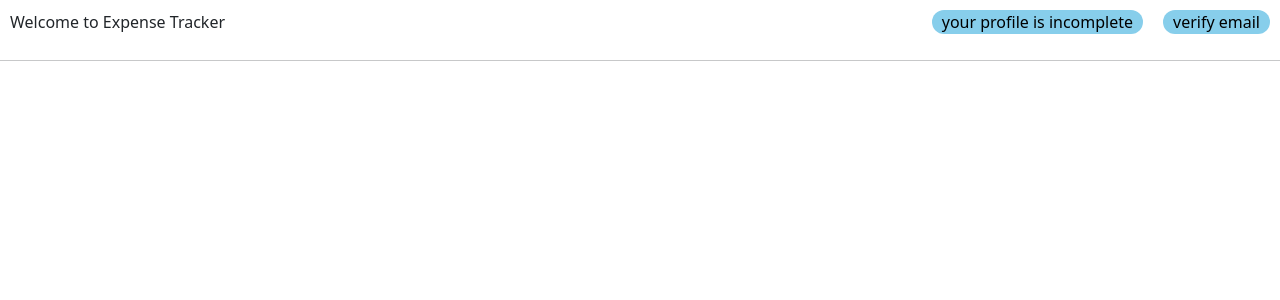
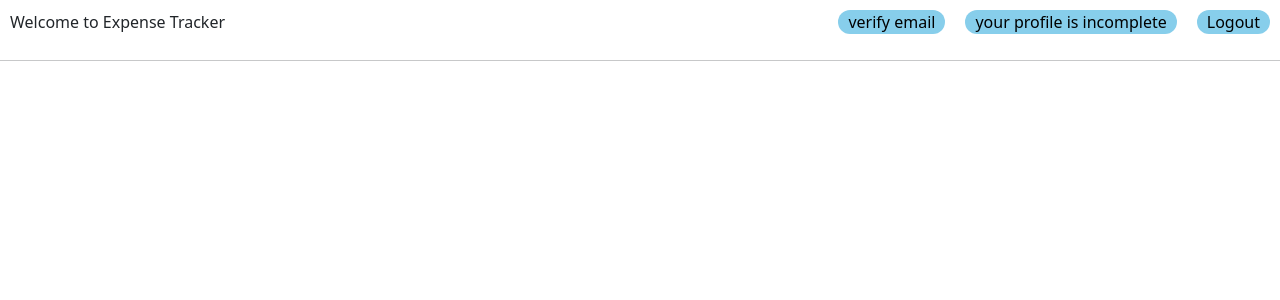
Before and after one commit to ajayjonna9/expensetracker, a React (Create React App) app: page /home in a window 1280 px wide. Shown: the top 300 px of the page. Built offline with nearby package versions, Linux system fonts and the light colour scheme.

Commit message:
adding logout

```diff
--- a/src/Components/Home/Home.js
+++ b/src/Components/Home/Home.js
@@ -10,6 +10,10 @@ const Home = () => {
 
   const gotoProfile = () => {
     navigator("/profile");
+  };
+  const onLogout = () => {
+    localStorage.removeItem("token");
+    navigator("/login");
   };
   const verifyEmail = async () => {
     try {
@@ -31,13 +35,15 @@ const Home = () => {
     <>
       <div className="d-flex ">
         <p className="home flex-grow-1">Welcome to Expense Tracker</p>
-
+        <button className="home" onClick={verifyEmail}>
+          verify email
+        </button>
         <button className="home" onClick={gotoProfile}>
           your profile is incomplete
         </button>
 
-        <button className="home" onClick={verifyEmail}>
-          verify email
+        <button className="home" onClick={onLogout}>
+          Logout
         </button>
       </div>
       <hr />
--- a/src/Components/Profile/Profile.js
+++ b/src/Components/Profile/Profile.js
@@ -59,7 +59,7 @@ const Profile = () => {
       try {
         console.log(contexVal.token, contexVal.email);
         const obj1 = {
-          idToken: contexVal.token,
+          idToken: localStorage.getItem("token"),
         };
         const head = {
           headers: {
```
